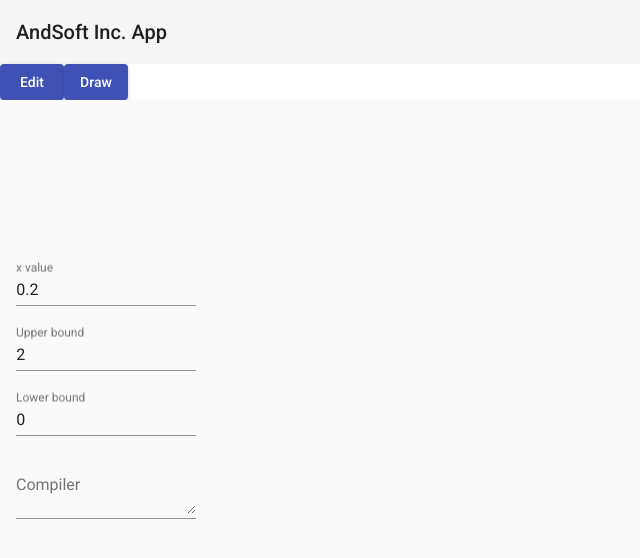
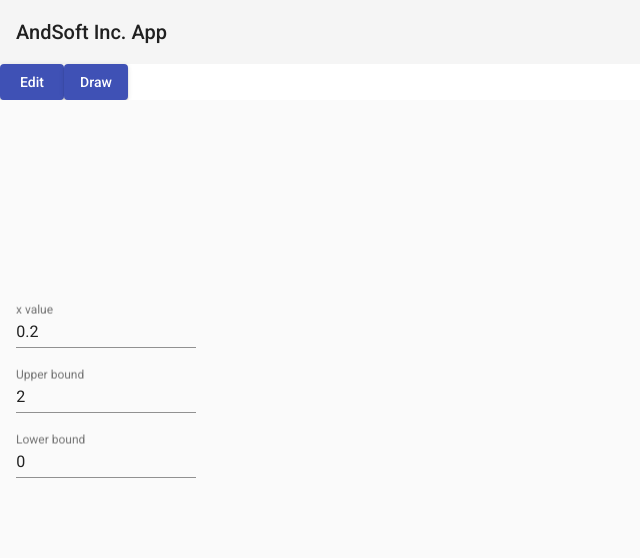
Before and after one commit to audetto/logistic, an Angular app: page / in a window 1280 px wide. Shown: the top 558 px of the page, without its empty margins (0-640 px from the left). Built offline with nearby package versions, Linux system fonts and the light colour scheme.

Commit message:
Remove messages.

```diff
--- a/src/app/app.component.html
+++ b/src/app/app.component.html
@@ -26,10 +26,6 @@
             <input name="xMin" type="number" [ngModel]="xMin" (ngModelChange)="xMin=$event; onDraw()" matInput>
           </mat-form-field>
           <br>
-          <mat-form-field>
-            <mat-label>Compiler</mat-label>
-            <textarea name="messages" [ngModel]="messages" matInput readonly></textarea>
-          </mat-form-field>
         </form>
       </mat-grid-tile>
       <mat-grid-tile colspan="5">
--- a/src/app/app.component.ts
+++ b/src/app/app.component.ts
@@ -16,7 +16,6 @@ export class AppComponent {
 
   func: math.EvalFunction;
   x: number = 0.2;
-  messages: string;
   chart: chart.Chart;
   xMin: number = 0;
   xMax: number = 2;
@@ -42,7 +41,7 @@ export class AppComponent {
 
   onDraw(): void {
     let canvas = this.xy.nativeElement;
-    let context: CanvasRenderingContext2D = canvas.getContext("2d");
+    let context: CanvasRenderingContext2D = canvas.getContext('2d');
 
     let f = this.getF();
 
@@ -53,7 +52,7 @@ export class AppComponent {
     let lower = iterates.reduce(minReducer, this.xMin);
     let upper = iterates.reduce(maxReducer, this.xMax);
 
-    let dx = 0.1;
+    let dx = (upper - lower) / 100;
     const it = utils.makeRangeIterator(lower, upper + dx, dx);
 
     let xs = Array.from(it);
@@ -68,21 +67,23 @@ export class AppComponent {
       type: 'line',
       data: {
         datasets: [{
-          label: "function",
+          label: 'function',
           data: data,
           yAxisID: 'y',
-          borderColor: "rgba(255, 0, 0, 255)"
+          borderColor: 'rgba(255, 0, 0, 255)',
+          pointRadius: 0
         }, {
-          label: "identity",
+          label: 'identity',
           data: identity,
           yAxisID: 'y',
-          borderColor: "rgba(0, 255, 0, 255)"
+          borderColor: 'rgba(0, 255, 0, 255)',
+          pointRadius: 0
         }, {
-          label: "iterates",
+          label: 'iterates',
           data: iterates,
           cubicInterpolationMode: 'monotone',
           yAxisID: 'y',
-          borderColor: "rgba(0, 0, 255, 255)"
+          borderColor: 'rgba(0, 0, 255, 255)'
         }]
       },
       options: {
```
